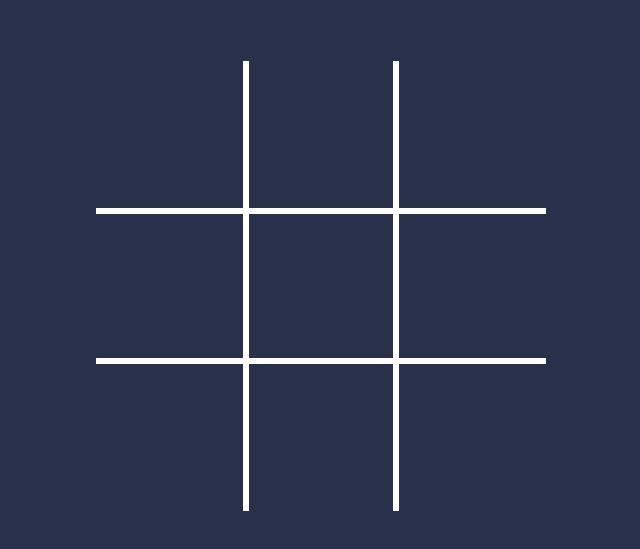
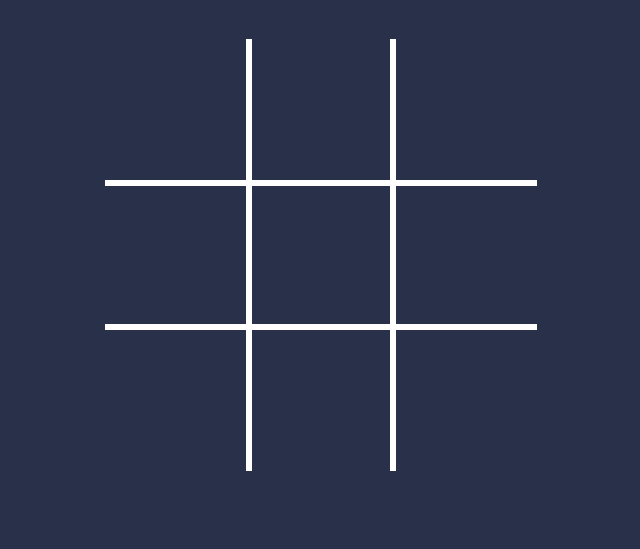
Before and after one commit to jayeshagrawal07/tic-tac-toe, a plain HTML site: page index.html in a window 1280 px wide. Shown: the part 149-698 px from the top of the page, without its empty margins (319-959 px from the left). Drawn offline with nearby package versions, Linux system fonts and the light colour scheme.

Commit message:
Update styles.css

```diff
--- a/styles.css
+++ b/styles.css
@@ -17,7 +17,7 @@ h2{
 }
 
 .set {
-  margin: 5% auto;
+  margin: 3.3% auto;
 }
 
 p{
@@ -28,14 +28,14 @@ p{
   text-shadow: 2.5px 0 #DA0463;
 }
 #game{
-  width: 450px;
-  height: 450px;
+  width: 27rem;
+  height: 27rem;
   margin: auto;
 }
 .box{
   border-color: white;
-  width: 150px;
-  height: 150px;
+  width: 9rem;
+  height: 9rem;
   display: inline-block;
   float: left;
 }
```
